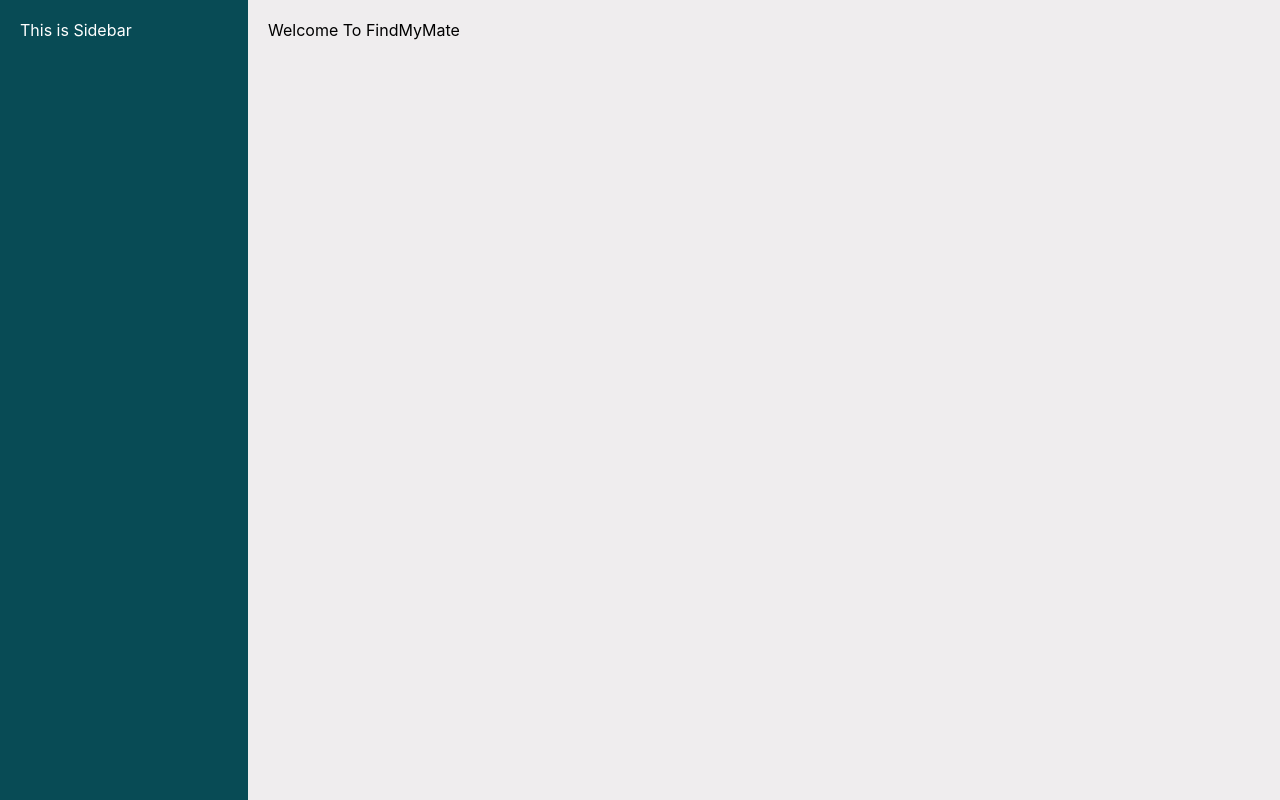
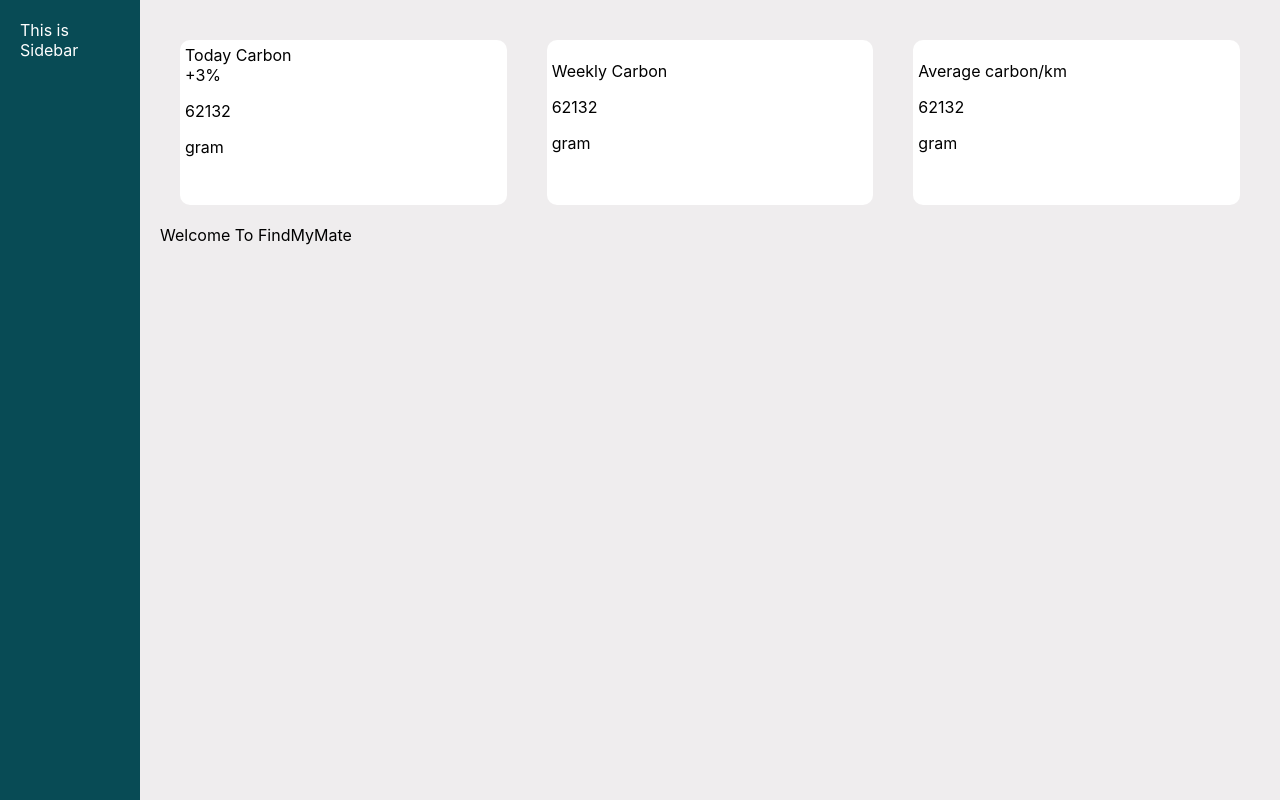
Before and after one commit to Perth27413/Cassandra, a Next.js app: page / in a window 1280 px wide. Built offline with nearby package versions, Linux system fonts and the light colour scheme.

Commit message:
card carbon by Aon

```diff
--- /dev/null
+++ b/components/card-carbon/Card.scss
@@ -0,0 +1,30 @@
+#card {
+    display: flex;
+    box-sizing: border-box;
+    flex-direction: row;
+    flex-wrap: nowrap;
+    justify-content: center;
+    margin-top: 20px;
+    margin-bottom: 20px;
+    width: 1100px;
+    height: 165px;
+    .card-item {
+        display: block;
+        box-sizing: border-box;
+        width: 33.33%;
+        background-color: white;
+        border-radius: 10px;
+        margin-left: 20px;
+        margin-right: 20px;
+        padding: 5px;
+
+        transition: transform 600ms;
+
+        &:hover {
+            background-color: #FFCF72;
+            transform: scale(1.09);
+        }
+
+    }
+
+}
--- /dev/null
+++ b/components/card-carbon/Card.tsx
@@ -0,0 +1,47 @@
+import React from 'react'
+import './Card.scss'
+
+interface IProps {}
+
+interface IState {
+}
+
+class Card extends React.PureComponent<IProps, IState> {
+  constructor(props: IProps) {
+    super(props)
+  }
+  render(): JSX.Element {
+    return (
+      <div id='card'>
+        <div className='card-item'>
+          <div>
+            <div>
+              <label>Today Carbon</label>
+            </div>
+            <div>
+              <label>+3%</label>
+            </div>
+          </div>
+          <div>
+            <p >62132</p>
+          </div>
+          <div>
+            <label>gram</label>
+          </div>
+        </div>
+        <div className='card-item'>
+          <p>Weekly Carbon</p>
+          <p>62132</p>
+          <p >gram</p>
+        </div>
+        <div className='card-item'>
+          <p>Average carbon/km</p>
+          <p>62132</p>
+          <p>gram</p>
+        </div>
+      </div>
+    )
+  }
+}
+
+export default Card
--- a/pages/index.tsx
+++ b/pages/index.tsx
@@ -1,9 +1,11 @@
 import '../styles/scss/style.scss'
+import Card from './../components/card-carbon/Card'
 
 export default function Home() {
   return (
     <div id="indexPage">
       <div className="home">
+        <Card/>
         <label id="welcomeText">Welcome To FindMyMate</label>
       </div>
     </div>
```
